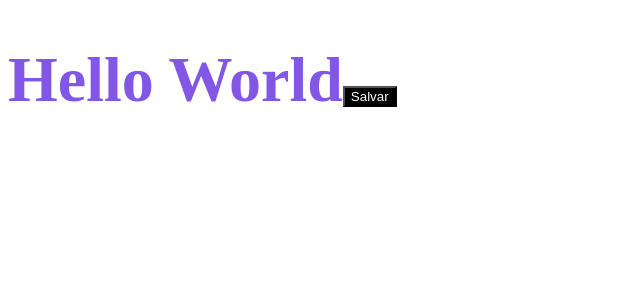
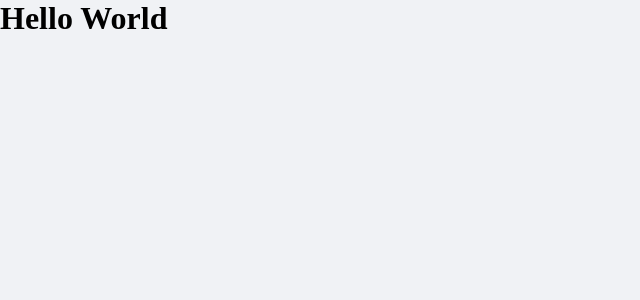
Before and after one commit to willnogueyra/dtmoney, a React (Create React App) app: page / in a window 1280 px wide. Shown: the top 300 px of the page, without its empty margins (0-640 px from the left). Built offline with nearby package versions, Linux system fonts and the light colour scheme.

Commit message:
Estrutura da aplicação - Criando estilos globais

```diff
--- a/public/index.html
+++ b/public/index.html
@@ -2,42 +2,12 @@
 <html lang="en">
   <head>
     <meta charset="utf-8" />
-    <link rel="icon" href="%PUBLIC_URL%/favicon.ico" />
     <meta name="viewport" content="width=device-width, initial-scale=1" />
-    <meta name="theme-color" content="#000000" />
-    <meta
-      name="description"
-      content="Web site created using create-react-app"
-    />
-    <link rel="apple-touch-icon" href="%PUBLIC_URL%/logo192.png" />
-    <!--
-      manifest.json provides metadata used when your web app is installed on a
-      user's mobile device or desktop. See https://developers.google.com/web/fundamentals/web-app-manifest/
-    -->
-    <link rel="manifest" href="%PUBLIC_URL%/manifest.json" />
-    <!--
-      Notice the use of %PUBLIC_URL% in the tags above.
-      It will be replaced with the URL of the `public` folder during the build.
-      Only files inside the `public` folder can be referenced from the HTML.
-
-      Unlike "/favicon.ico" or "favicon.ico", "%PUBLIC_URL%/favicon.ico" will
-      work correctly both with client-side routing and a non-root public URL.
-      Learn how to configure a non-root public URL by running `npm run build`.
-    -->
-    <title>React App</title>
+    <link rel="shortcut icon" href="favicon.png" type="image/png">
+    <title>dtmoney</title>
   </head>
   <body>
     <noscript>You need to enable JavaScript to run this app.</noscript>
     <div id="root"></div>
-    <!--
-      This HTML file is a template.
-      If you open it directly in the browser, you will see an empty page.
-
-      You can add webfonts, meta tags, or analytics to this file.
-      The build step will place the bundled scripts into the <body> tag.
-
-      To begin the development, run `npm start` or `yarn start`.
-      To create a production bundle, use `npm run build` or `yarn build`.
-    -->
   </body>
 </html>
--- a/src/App.tsx
+++ b/src/App.tsx
@@ -1,22 +1,10 @@
-import styled from "styled-components"
-
-const Title = styled.h1`
-  font-size: 64px;
-  color: #8257e6;
-
-  button {
-    background: #000;
-    color: #fff;
-  }
-`
+import { GlobalStyle } from "./styles/global";
 
 export function App() {
   return (
     <div className="App">
-      <Title>Hello World
-      <button>Salvar</button>
-      </Title>
-
+      <h1>Hello World</h1>
+      <GlobalStyle />
     </div>
   );
 }
--- /dev/null
+++ b/src/styles/global.ts
@@ -0,0 +1,51 @@
+import { createGlobalStyle } from 'styled-components';
+
+export const GlobalStyle = createGlobalStyle`
+  :root {
+    --background: #f0f2f5;
+    --red: #e52e4d;
+    --blue: #5429cc;
+
+    --blue-light: #6933FF;
+
+    --text-title: #365f5f;
+    --text-body: #969cb3;
+
+    --background: #f0f2f5;
+    --shape: #ffffff;
+
+  }
+
+  * {
+    margin: 0;
+    padding: 0;
+    box-sizing: border-box;
+  }
+
+  // font-size: 16px (desktop)
+  html {
+    @media (max-width: 1080px) {
+      font-size: 93.75%; // 15px
+    }
+
+    @media (max-width: 720px) {
+      font-size: 87.5%;
+    }
+  }
+
+  // REM = 1rem = 16px
+
+  body {
+    background: var(--background);
+    -webkit-font-smoothing: antialiased; // hack p/ fontes ficarem mais nítidas em navegadores c/ engine do chrome
+  }
+
+  button {
+    cursor: pointer;
+  }
+
+  [disabled] {
+    opacity: 0.6;
+    cursor: not-allowed;
+  }
+`
```
